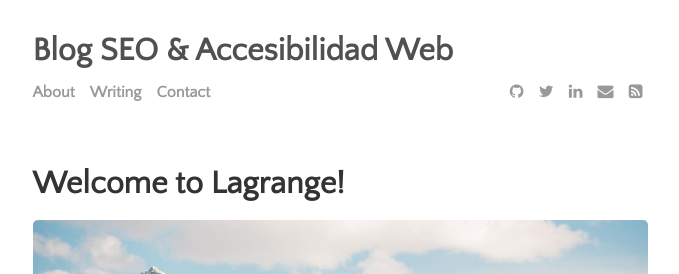
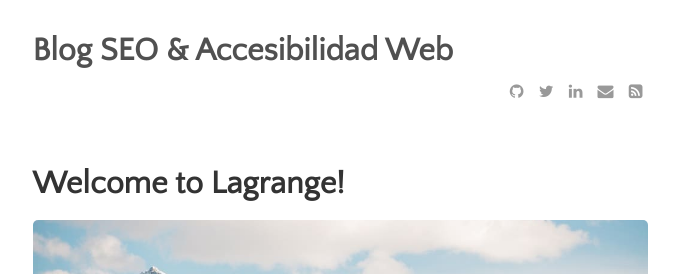
Before and after one commit to JuanEsquiviasO/blog, a Jekyll site: the page built from index.html, in a window 1280 px wide and 900 px high. Shown: the top 274 px of the window, without its empty margins (300-979 px from the left). Built offline with Jekyll 4.4.1, drawn with Linux system fonts in a browser that asks for light colours; the list of posts is cut into pages by our own code.

Commit message:
hide menu-content

```diff
--- a/_includes/menu.html
+++ b/_includes/menu.html
@@ -1,9 +1,9 @@
 <div class="menu">
-  <nav class="menu-content">
+  <!-- <nav class="menu-content">
     {% for item in site.data.settings.menu %}
       <a href="{{ site.github.url }}/{{ item.path }}/{{ item.url }}">{{ item.name }}</a>
     {% endfor %}
-  </nav>
+  </nav> -->
   <nav class="social-icons">
     {% include social-icons.html %}
   </nav>
```
